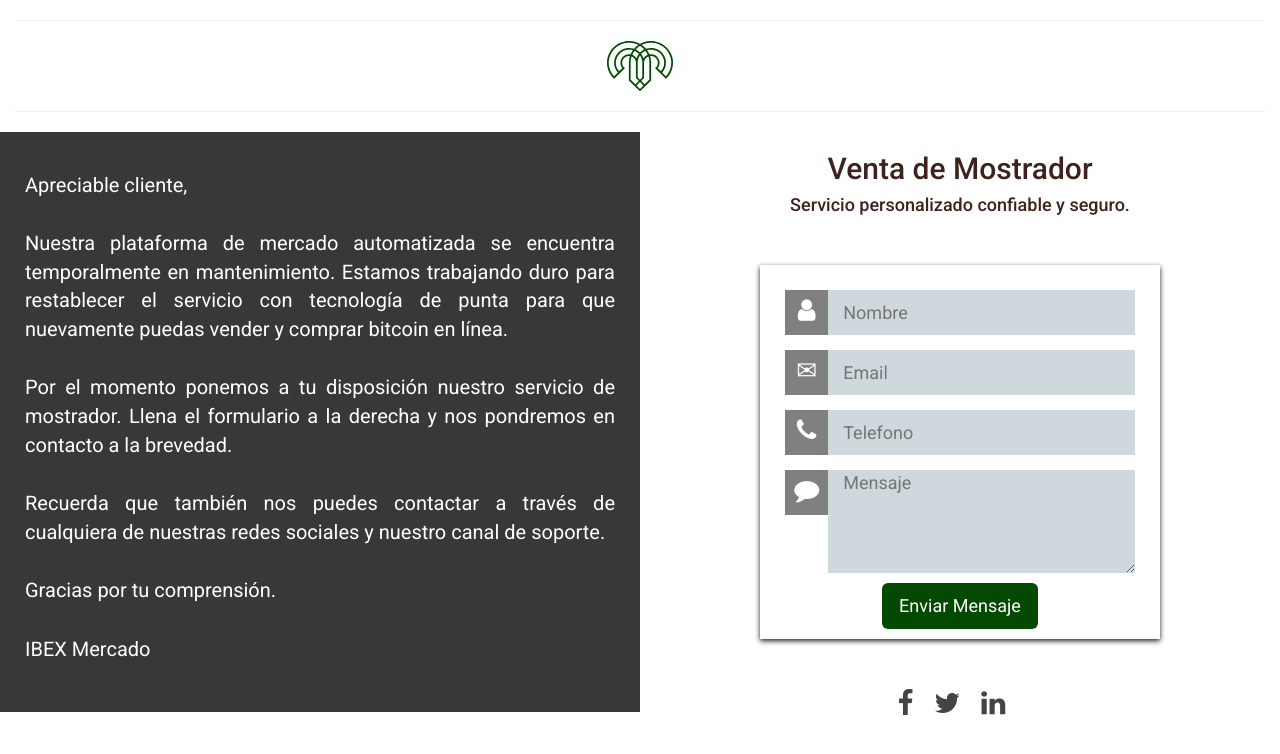
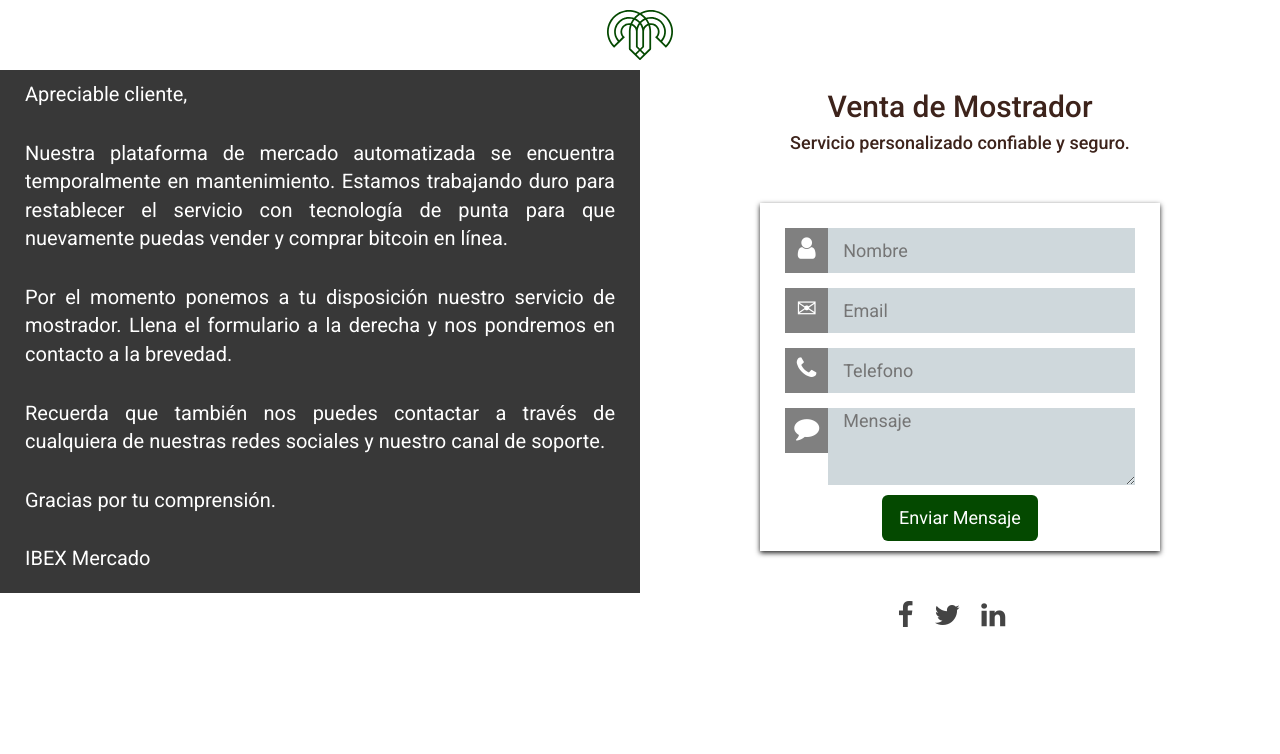
Before and after one commit to Locottus/Ibex, an Angular app: page / in a window 1280 px wide. Shown: the top 754 px of the page. Built offline with nearby package versions, Linux system fonts and the light colour scheme.

Commit message:
fixed header

```diff
--- a/src/app/construccion/construccion.component.html
+++ b/src/app/construccion/construccion.component.html
@@ -3,7 +3,7 @@
         <div class="col-lg-6 col-sm-12 left">
             <div>
                 <!-- <img src='assets/buildings.jpg' > -->
-                <br>
+
                 <p>Apreciable cliente,</p>
                 <p>Nuestra plataforma de mercado automatizada se encuentra temporalmente en mantenimiento. Estamos
                     trabajando duro para restablecer el servicio con tecnología de punta para que nuevamente puedas
@@ -14,7 +14,7 @@
                     canal de soporte.</p>
                 <p>Gracias por tu comprensión.</p>
                 <p>IBEX Mercado</p>
-                <br>
+
             </div>
 
         </div>
@@ -79,8 +79,8 @@
                         <i class=" fa  fa-comment fa-fw " id="icon"></i>
                         <!-- <input type="text" name="mensaje" class="inp" placeholder="Mensaje" required name="mensaje" placeholder="Mensaje"
                         [(ngModel)]="msg"> -->
-                        <textarea id="msg" name="mensaje" class="inpTxtArea" placeholder="Mensaje" required name="mensaje"
-                            placeholder="Mensaje" [(ngModel)]="msg" rows="4" cols="40"></textarea>
+                        <textarea id="msg" name="mensaje" class="inpTxtArea" placeholder="Mensaje" required
+                            name="mensaje" placeholder="Mensaje" [(ngModel)]="msg" rows="3" cols="40"></textarea>
                     </div>
 
 
@@ -89,11 +89,8 @@
                     <button class="btn  IbexGreen btn-lg text-center center-block" (click)="enviarForma()"> Enviar
                         Mensaje
                     </button>
-
-
                 </form>
             </div>
-
             <div class="center-block text-center">
                 <a href="https://www.facebook.com/MercadoIbex/" target="_blank"
                     class="fa fa-facebook fa-2x "></a>&nbsp;&nbsp;&nbsp;&nbsp;&nbsp;
--- a/src/app/header/header.component.css
+++ b/src/app/header/header.component.css
@@ -0,0 +1,4 @@
+.imageIbex{
+    /* margin: 20px 20px 20 px 20px; */
+    padding: 10px;
+}
--- a/src/app/header/header.component.html
+++ b/src/app/header/header.component.html
@@ -1,10 +1,10 @@
 <nav class="text-center center-block">
   <div class="container-fluid ">
     <div class=" ">
-      <hr>
+      <!-- <hr> -->
       <!-- <a href="#" class="navbar-brand">IBEXCM</a> -->
-      <img src='assets/LogoIbex.svg' class="">
-      <hr>
+      <img src='assets/LogoIbex.svg' class="imageIbex">
+      <!-- <hr> -->
     </div>
 
   </div>
```
